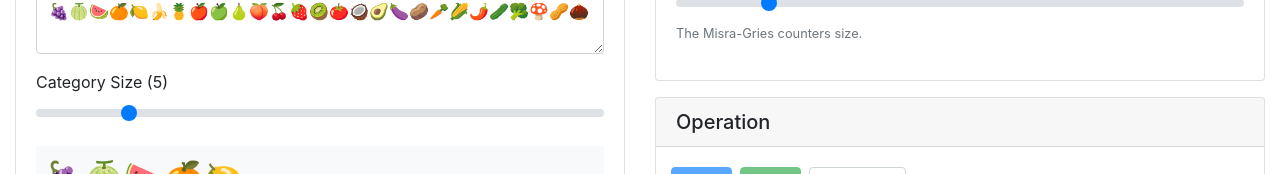
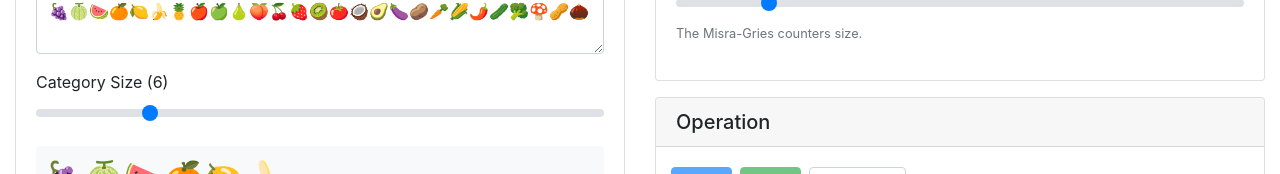
Before and after one commit to e10101/sketches, an Angular app: page / in a window 1280 px wide. Shown: the part 205-379 px from the top of the page. Built offline with nearby package versions, Linux system fonts and the light colour scheme.

Commit message:
Change the default category size to 6, which is 1 more than the k

```diff
--- a/src/app/misra-gries/misra-gries.component.ts
+++ b/src/app/misra-gries/misra-gries.component.ts
@@ -15,7 +15,7 @@
 })
 export class MisraGriesComponent implements OnInit {
   public fruits = '🍇🍈🍉🍊🍋🍌🍍🍎🍏🍐🍑🍒🍓🥝🍅🥥🥑🍆🥔🥕🌽🌶🥒🥦🍄🥜🌰';
-  public categorySize = 5;
+  public categorySize = 6;
   public _k = 5;
   public sampleSize = 200;
   public sample: Item[] = [];
@@ -70,7 +70,7 @@
   onGenerateSample() {
     const sample: Item[] = [];
     for (let i = 0; i < this.sampleSize; i++) {
-      const label = _.sample(this.fruitsList);
+      const label = _.sample(this.categoryList);
       sample.push(new Item(label, i + 1));
     }
 
```
